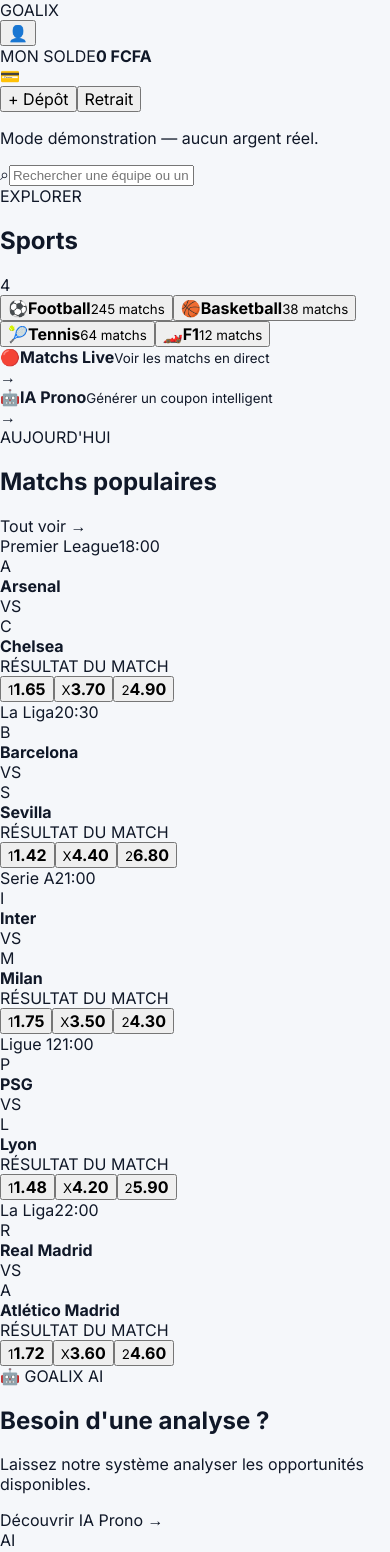
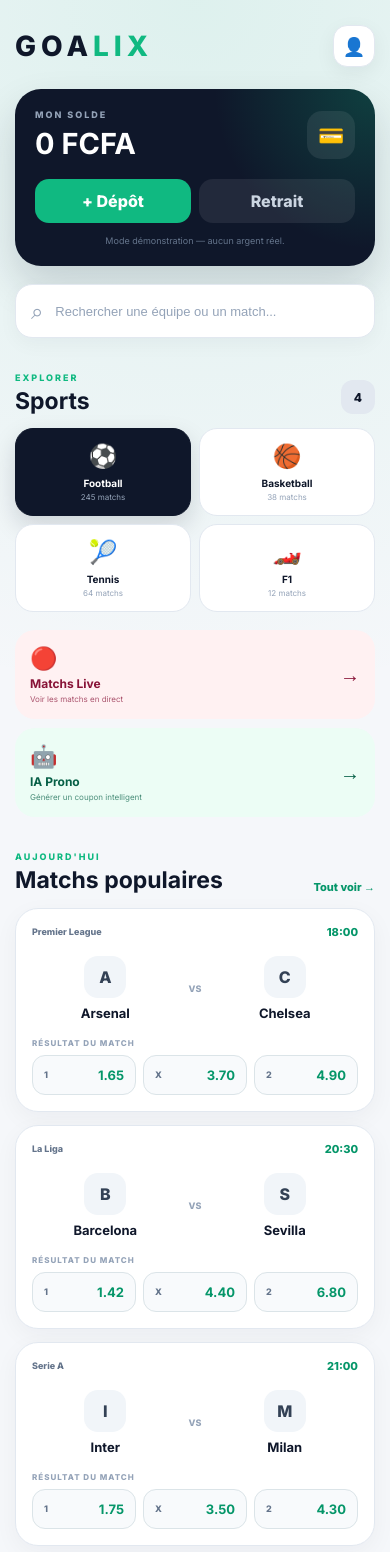
Before and after one commit to AiBetPro/GOALIX, a Next.js app: page /dashboard in a window 390 px wide. Shown: the top 1552 px of the page. Built offline with nearby package versions, Linux system fonts and the light colour scheme.

Commit message:
Add dashboard styles and responsive design
Added styles for the dashboard layout, header, balance card, search, sections, quick actions, matches, and footer. Included responsive design for small mobile screens.

```diff
--- a/app/globals.css
+++ b/app/globals.css
@@ -1843,3 +1843,592 @@
     grid-template-columns: 1fr;
   }
     }
+/* =====================================================
+   GOALIX DASHBOARD — PREMIUM
+   ===================================================== */
+
+.dashboard-page {
+  min-height: 100vh;
+  width: 100%;
+  max-width: 760px;
+  margin: 0 auto;
+  padding: 25px 18px 90px;
+  box-sizing: border-box;
+  background:
+    radial-gradient(
+      circle at 50% 0%,
+      rgba(16,185,129,0.10),
+      transparent 30%
+    ),
+    #f5f7fa;
+  color: #0f172a;
+  overflow-x: hidden;
+}
+
+/* HEADER */
+
+.dashboard-header {
+  display: flex;
+  align-items: center;
+  justify-content: space-between;
+  margin-bottom: 22px;
+}
+
+.dashboard-logo {
+  font-size: 28px;
+  font-weight: 900;
+  letter-spacing: 5px;
+}
+
+.dashboard-logo span {
+  color: #10b981;
+}
+
+.dashboard-account {
+  width: 42px;
+  height: 42px;
+  border: 1px solid #e2e8f0;
+  border-radius: 14px;
+  background: white;
+  font-size: 18px;
+  box-shadow: 0 6px 20px rgba(15,23,42,0.06);
+}
+
+/* BALANCE */
+
+.balance-card {
+  padding: 20px;
+  border-radius: 26px;
+  background:
+    radial-gradient(
+      circle at 100% 0%,
+      rgba(16,185,129,0.25),
+      transparent 40%
+    ),
+    #0f172a;
+  color: white;
+  box-shadow: 0 20px 40px rgba(15,23,42,0.16);
+}
+
+.balance-top {
+  display: flex;
+  align-items: center;
+  justify-content: space-between;
+}
+
+.balance-top span {
+  display: block;
+  color: #94a3b8;
+  font-size: 9px;
+  font-weight: 900;
+  letter-spacing: 2px;
+}
+
+.balance-top strong {
+  display: block;
+  margin-top: 6px;
+  font-size: 29px;
+}
+
+.balance-icon {
+  width: 48px;
+  height: 48px;
+  display: flex;
+  align-items: center;
+  justify-content: center;
+  border-radius: 15px;
+  background: rgba(255,255,255,0.08);
+  font-size: 21px;
+}
+
+.balance-actions {
+  display: grid;
+  grid-template-columns: 1fr 1fr;
+  gap: 8px;
+  margin-top: 18px;
+}
+
+.balance-actions button {
+  padding: 12px;
+  border: 0;
+  border-radius: 14px;
+  background: #10b981;
+  color: white;
+  font-weight: 800;
+}
+
+.balance-actions button:last-child {
+  background: rgba(255,255,255,0.08);
+  color: #cbd5e1;
+}
+
+.balance-card > p {
+  margin: 12px 0 0;
+  color: #64748b;
+  text-align: center;
+  font-size: 9px;
+}
+
+/* SEARCH */
+
+.dashboard-search {
+  display: flex;
+  align-items: center;
+  gap: 10px;
+  margin-top: 18px;
+  padding: 13px 15px;
+  border: 1px solid #e2e8f0;
+  border-radius: 17px;
+  background: white;
+  box-shadow: 0 6px 20px rgba(15,23,42,0.04);
+}
+
+.dashboard-search span {
+  color: #94a3b8;
+  font-size: 22px;
+}
+
+.dashboard-search input {
+  width: 100%;
+  min-width: 0;
+  border: 0;
+  outline: none;
+  background: transparent;
+  color: #0f172a;
+  font-size: 13px;
+}
+
+.dashboard-search input::placeholder {
+  color: #94a3b8;
+}
+
+/* SECTIONS */
+
+.dashboard-section {
+  margin-top: 27px;
+}
+
+.dashboard-title {
+  display: flex;
+  align-items: end;
+  justify-content: space-between;
+  margin-bottom: 14px;
+}
+
+.dashboard-title > div > span {
+  color: #10b981;
+  font-size: 9px;
+  font-weight: 900;
+  letter-spacing: 2px;
+}
+
+.dashboard-title h2 {
+  margin: 4px 0 0;
+  font-size: 23px;
+  line-height: 1.1;
+}
+
+.dashboard-title > a {
+  color: #059669;
+  font-size: 11px;
+  font-weight: 800;
+  text-decoration: none;
+}
+
+.dashboard-count {
+  width: 34px;
+  height: 34px;
+  display: flex;
+  align-items: center;
+  justify-content: center;
+  border-radius: 12px;
+  background: #e2e8f0;
+  font-size: 12px;
+  font-weight: 900;
+}
+
+/* SPORTS */
+
+.sports-scroll {
+  display: grid;
+  grid-template-columns: repeat(4, 1fr);
+  gap: 8px;
+}
+
+.dashboard-sport {
+  min-width: 0;
+  padding: 13px 5px;
+  border: 1px solid #e2e8f0;
+  border-radius: 18px;
+  background: white;
+  color: #0f172a;
+  cursor: pointer;
+  transition: 0.25s ease;
+}
+
+.dashboard-sport:hover {
+  transform: translateY(-3px);
+}
+
+.dashboard-sport.active {
+  background: #0f172a;
+  color: white;
+  border-color: #0f172a;
+  box-shadow: 0 10px 25px rgba(15,23,42,0.15);
+}
+
+.sport-icon {
+  display: block;
+  font-size: 23px;
+}
+
+.dashboard-sport strong {
+  display: block;
+  margin-top: 7px;
+  font-size: 10px;
+}
+
+.dashboard-sport small {
+  display: block;
+  margin-top: 3px;
+  color: #94a3b8;
+  font-size: 8px;
+}
+
+/* QUICK ACTIONS */
+
+.quick-actions {
+  display: grid;
+  grid-template-columns: 1fr 1fr;
+  gap: 9px;
+  margin-top: 18px;
+}
+
+.quick-card {
+  display: flex;
+  align-items: center;
+  justify-content: space-between;
+  gap: 7px;
+  min-width: 0;
+  padding: 15px;
+  border-radius: 20px;
+  text-decoration: none;
+  transition: 0.25s ease;
+}
+
+.quick-card:hover {
+  transform: translateY(-3px);
+}
+
+.live-card {
+  background: #fff1f2;
+  color: #881337;
+}
+
+.ai-card {
+  background: #ecfdf5;
+  color: #065f46;
+}
+
+.quick-icon {
+  display: block;
+  font-size: 22px;
+}
+
+.quick-card strong {
+  display: block;
+  margin-top: 5px;
+  font-size: 12px;
+}
+
+.quick-card small {
+  display: block;
+  margin-top: 3px;
+  font-size: 8px;
+  opacity: 0.7;
+}
+
+.quick-arrow {
+  font-size: 20px;
+  font-weight: 900;
+}
+
+/* MATCHES */
+
+.dashboard-matches {
+  display: grid;
+  gap: 13px;
+}
+
+.dashboard-match {
+  padding: 16px;
+  border: 1px solid #e2e8f0;
+  border-radius: 23px;
+  background: white;
+  box-shadow: 0 7px 25px rgba(15,23,42,0.045);
+  animation: dashboardCardIn 0.45s ease both;
+}
+
+.match-header {
+  display: flex;
+  align-items: center;
+  justify-content: space-between;
+}
+
+.match-header span {
+  color: #64748b;
+  font-size: 9px;
+  font-weight: 800;
+}
+
+.match-header time {
+  color: #059669;
+  font-size: 11px;
+  font-weight: 900;
+}
+
+.match-body {
+  display: grid;
+  grid-template-columns: 1fr auto 1fr;
+  align-items: center;
+  gap: 10px;
+  margin: 17px 0;
+  text-align: center;
+}
+
+.dashboard-team {
+  min-width: 0;
+}
+
+.team-logo {
+  width: 42px;
+  height: 42px;
+  margin: 0 auto 7px;
+  display: flex;
+  align-items: center;
+  justify-content: center;
+  border-radius: 14px;
+  background: #f1f5f9;
+  color: #334155;
+  font-weight: 900;
+  font-size: 16px;
+}
+
+.dashboard-team strong {
+  display: block;
+  overflow: hidden;
+  text-overflow: ellipsis;
+  white-space: nowrap;
+  font-size: 13px;
+}
+
+.dashboard-vs {
+  color: #94a3b8;
+  font-size: 9px;
+  font-weight: 900;
+}
+
+.odds-title {
+  margin-bottom: 7px;
+  color: #94a3b8;
+  font-size: 8px;
+  font-weight: 900;
+  letter-spacing: 1px;
+}
+
+.odds-grid {
+  display: grid;
+  grid-template-columns: repeat(3, 1fr);
+  gap: 7px;
+}
+
+.odds-grid button {
+  display: flex;
+  align-items: center;
+  justify-content: space-between;
+  padding: 11px;
+  border: 1px solid #dbe4e8;
+  border-radius: 13px;
+  background: #f8fafc;
+  color: #0f172a;
+  cursor: pointer;
+  transition: 0.2s ease;
+}
+
+.odds-grid button:hover {
+  border-color: #10b981;
+  background: #ecfdf5;
+}
+
+.odds-grid small {
+  color: #64748b;
+  font-size: 9px;
+  font-weight: 900;
+}
+
+.odds-grid strong {
+  color: #059669;
+  font-size: 13px;
+}
+
+/* EMPTY */
+
+.no-results {
+  padding: 35px 15px;
+  border-radius: 22px;
+  background: white;
+  text-align: center;
+}
+
+.no-results span {
+  font-size: 30px;
+}
+
+.no-results strong {
+  display: block;
+  margin-top: 8px;
+}
+
+.no-results p {
+  margin: 5px 0;
+  color: #94a3b8;
+  font-size: 11px;
+}
+
+/* AI */
+
+.dashboard-ai-banner {
+  display: flex;
+  align-items: center;
+  justify-content: space-between;
+  gap: 15px;
+  margin-top: 25px;
+  padding: 20px;
+  border-radius: 25px;
+  background: #0f172a;
+  color: white;
+  overflow: hidden;
+}
+
+.dashboard-ai-banner > div:first-child {
+  min-width: 0;
+}
+
+.dashboard-ai-banner span {
+  color: #34d399;
+  font-size: 9px;
+  font-weight: 900;
+  letter-spacing: 2px;
+}
+
+.dashboard-ai-banner h2 {
+  margin: 7px 0 5px;
+  font-size: 21px;
+}
+
+.dashboard-ai-banner p {
+  margin: 0 0 13px;
+  color: #94a3b8;
+  font-size: 10px;
+  line-height: 1.5;
+}
+
+.dashboard-ai-banner a {
+  display: inline-block;
+  padding: 10px 13px;
+  border-radius: 12px;
+  background: white;
+  color: #0f172a;
+  font-size: 10px;
+  font-weight: 900;
+  text-decoration: none;
+}
+
+.dashboard-ai-orb {
+  width: 65px;
+  height: 65px;
+  flex: 0 0 65px;
+  display: flex;
+  align-items: center;
+  justify-content: center;
+  border-radius: 50%;
+  background:
+    radial-gradient(
+      circle,
+      #10b981,
+      #064e3b
+    );
+  box-shadow:
+    0 0 35px rgba(16,185,129,0.35);
+  font-weight: 900;
+  animation: dashboardOrb 3s ease-in-out infinite;
+}
+
+/* FOOTER */
+
+.dashboard-footer {
+  padding: 30px 0 10px;
+  text-align: center;
+}
+
+.dashboard-footer strong {
+  letter-spacing: 3px;
+}
+
+.dashboard-footer strong span {
+  color: #10b981;
+}
+
+.dashboard-footer p {
+  margin: 5px;
+  color: #94a3b8;
+  font-size: 9px;
+}
+
+/* ANIMATIONS */
+
+@keyframes dashboardCardIn {
+  from {
+    opacity: 0;
+    transform: translateY(10px);
+  }
+
+  to {
+    opacity: 1;
+    transform: translateY(0);
+  }
+}
+
+@keyframes dashboardOrb {
+  0%, 100% {
+    transform: scale(1);
+  }
+
+  50% {
+    transform: scale(1.08);
+  }
+}
+
+/* SMALL MOBILE */
+
+@media (max-width: 400px) {
+
+  .dashboard-page {
+    padding-left: 15px;
+    padding-right: 15px;
+  }
+
+  .sports-scroll {
+    grid-template-columns: repeat(2, 1fr);
+  }
+
+  .quick-actions {
+    grid-template-columns: 1fr;
+  }
+
+  .dashboard-ai-orb {
+    width: 55px;
+    height: 55px;
+    flex-basis: 55px;
+  }
+  }
```
